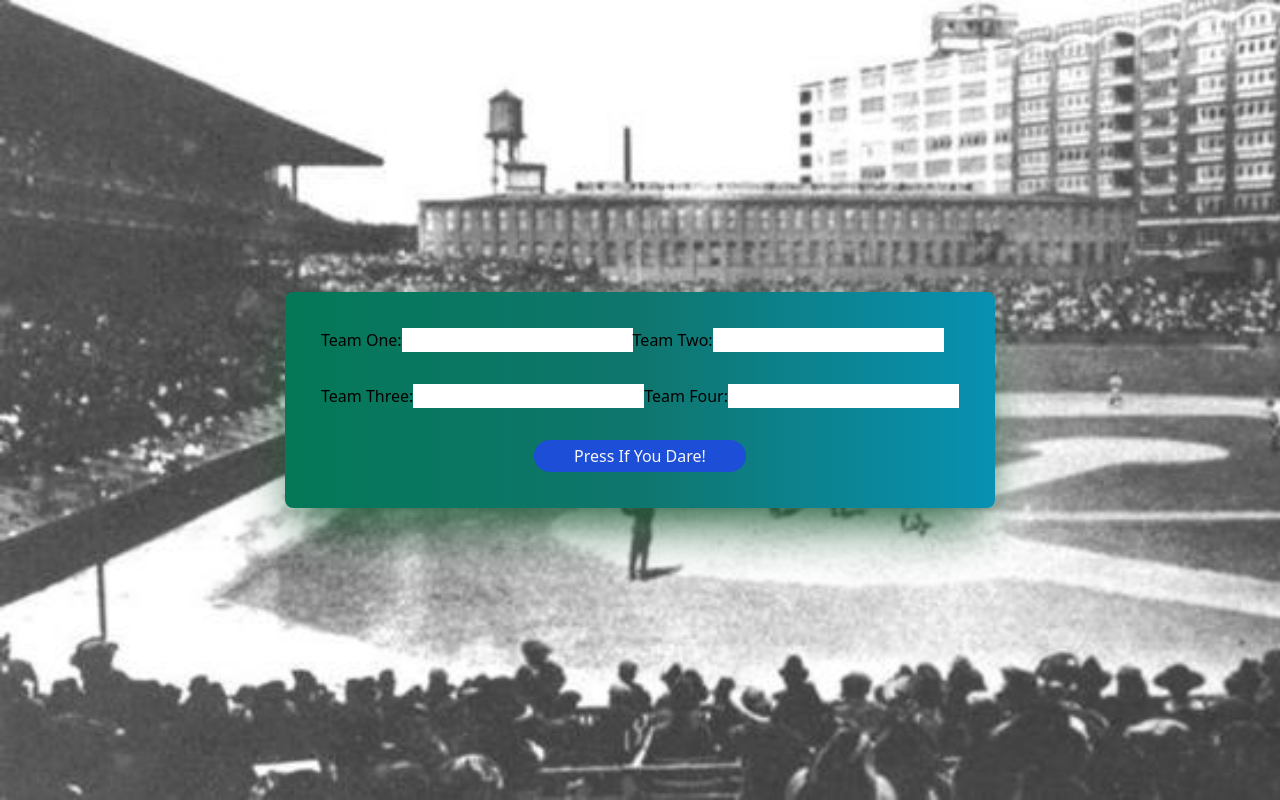
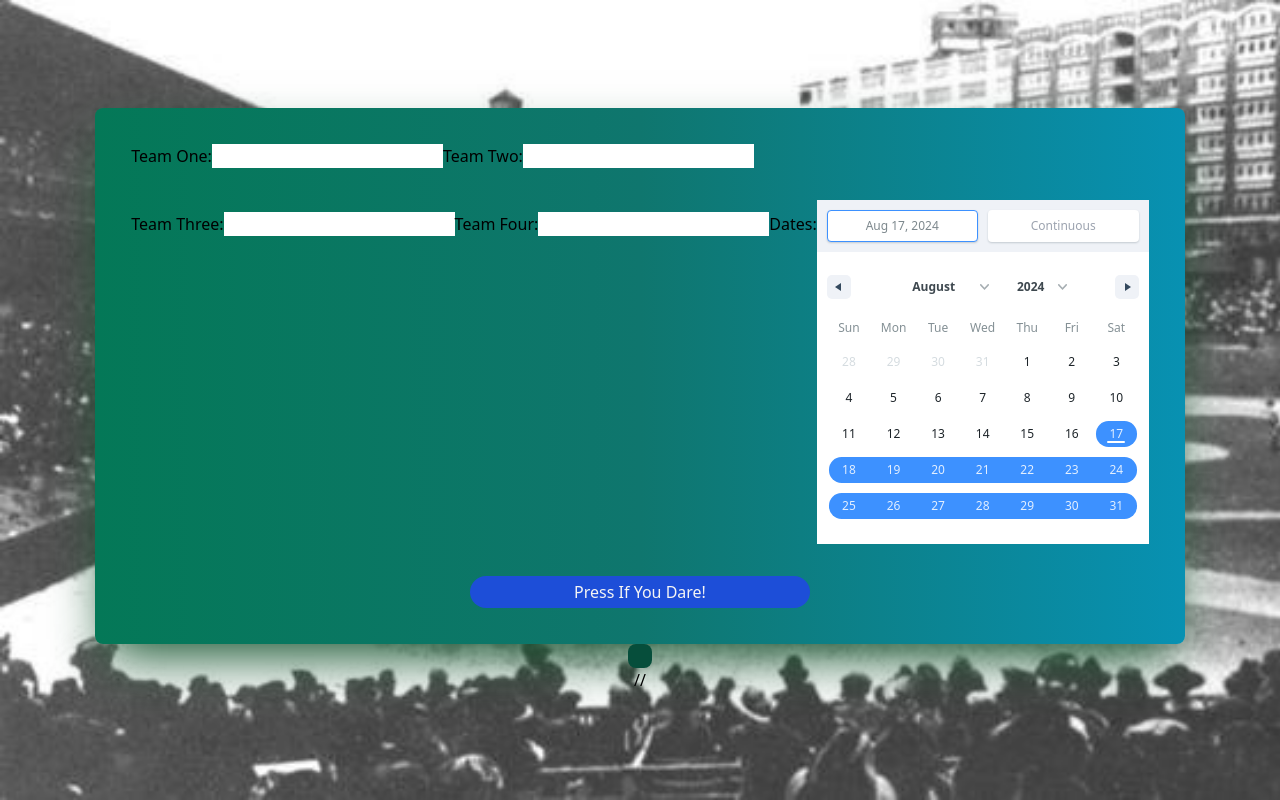
Before and after one commit to kilted2000/BaseballTrip, a React (Vite) app in the folder roadtripHelper/: page / in a window 1280 px wide. Built offline with nearby package versions, Linux system fonts and the light colour scheme.

Commit message:
add in date picker component

```diff
--- a/roadtripHelper/src/App.jsx
+++ b/roadtripHelper/src/App.jsx
@@ -42,15 +42,15 @@ function App() {
   // ];
   //should I pass day as well as teams?
   const fetchGames = async (teams) => {
-    console.log("Fetching games for teams:", teams);
+    console.log("Fetching games for teams:1", teams);
     try {
       const data = await getGames();
-      console.log("Fetched games data:", data);
+      console.log("Fetched games data:2", data);
       const filteredResults = data.filter(game =>
         teams.includes(game.HomeTeam),
         setResults(filteredResults)
       );
-      console.log("Filtered Results:", filteredResults);
+      console.log("Filtered Results:3", filteredResults);
       //setResults(filteredResults);
     } catch (error) {
       console.error('Failed to fetch games.', error);
@@ -59,10 +59,10 @@ function App() {
 
   const onSubmit = (event) => {
     event.preventDefault();
-    console.log('Form submitted');
+    console.log('Form submitted4');
     const teams = [teamOne, teamTwo, teamThree, teamFour].filter(Boolean);
     //fetchGames(teams);
-    console.log("Selected Teams:", teams);
+    console.log("Selected Teams:5", teams);
     fetchGames(teams);
   };
 //     try {
@@ -118,10 +118,21 @@ function App() {
           onChange={(e) => setTeamFour(e.target.value)}
         />
       </label>
+      <label>
+      Dates:
+      < DatePicker />
+      </label>
     </div>
     <button type="submit" className="bg-blue-700 w-1/3 self-center cursor-crosshair rounded-full p-1 pt-1 text-stone-100">Press If You Dare!</button>
   </form>
-
+  <div id='result' className="bg-emerald-900 text-slate-200 p-3 rounded-lg table-auto">
+      {results.length > 0 && results.map((result, index) => (
+   <div key={index} >
+    <h3>{result.HomeTeam}</h3>
+    <p>{result.dayInCustomFormat || result.Day}</p>
+    </div>
+    ))}
+</div>
       {/* <form onSubmit={handleSubmit(onSubmit)} className="rounded-lg bg-gradient-to-r from-emerald-700 via-teal-700 to-cyan-600 bg-no-repeat p-9 shadow-2xl shadow-green-900 space-y-4 flex flex-col gap-4">
         <div>
         <label className="w-1/2">
@@ -188,7 +199,7 @@ function App() {
 //   </div> */}
 {/* // ))} */}
       {/* </div> */}
-    </div>
+   // </div>
   );
 }
 
```
Also changed, not shown: 1 other file (tests, documents, lock files or other folders).
